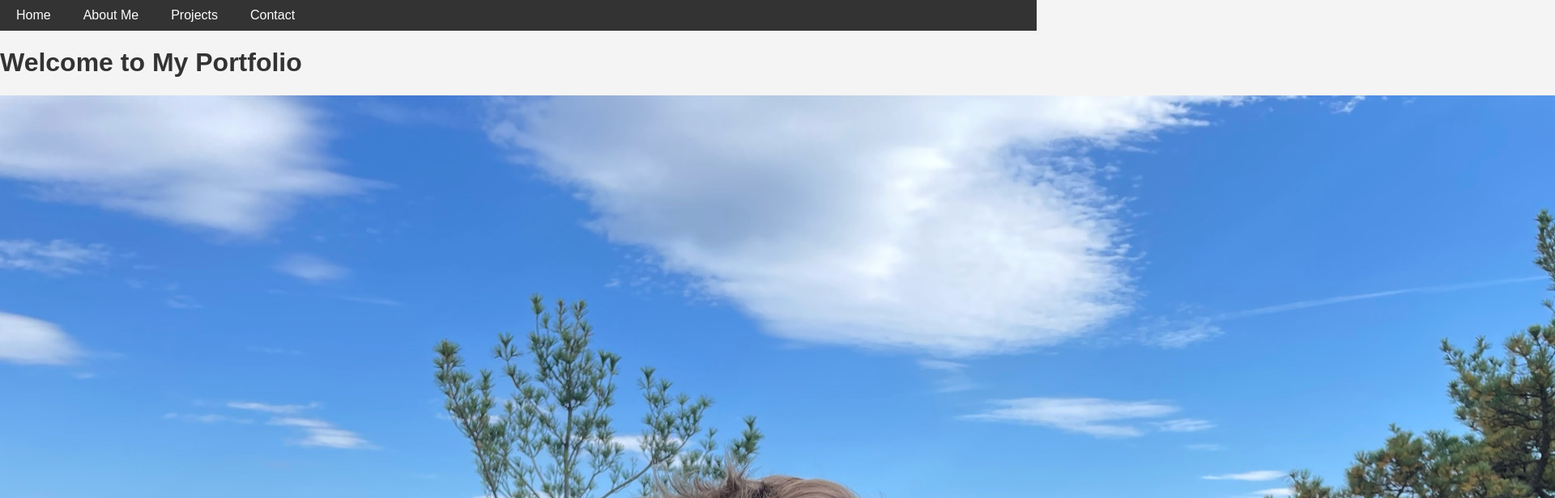
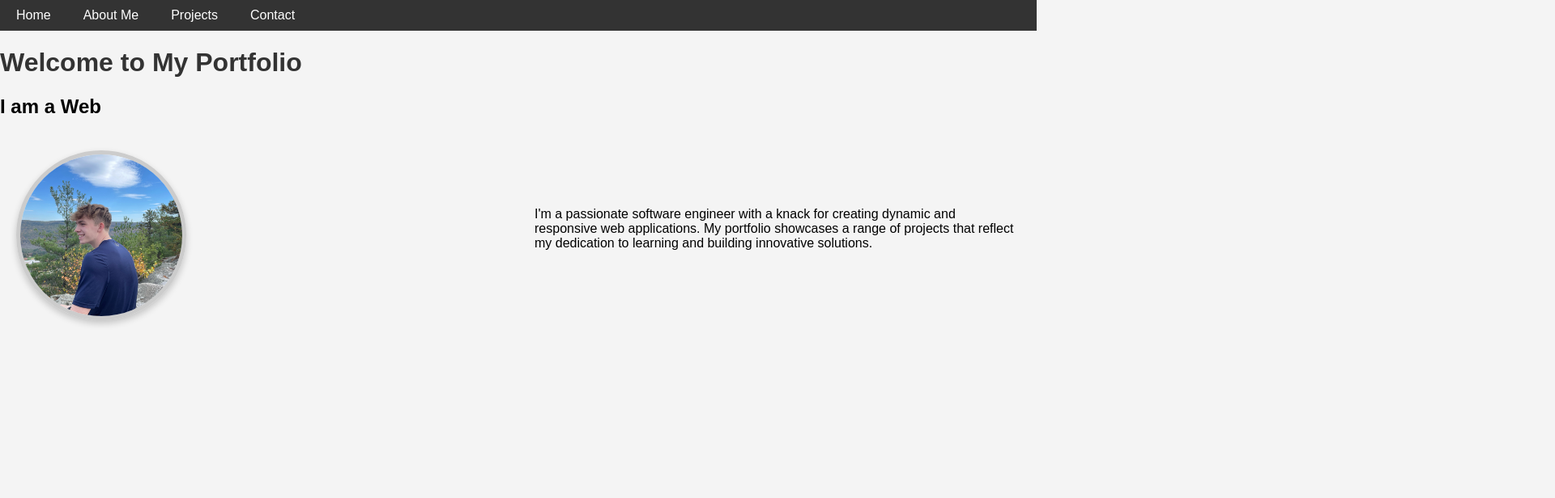
Before and after one commit to simonjupp123/PersonalWebsite, a React (Create React App) app in the folder my_website/: page / in a window 1280 px wide. Shown: the top 616 px of the page at 81% size, 1920 px wide, since content can reach past the window. Built offline with nearby package versions, Linux system fonts and the light colour scheme.

Commit message:
premerge

```diff
--- a/my_website/package.json
+++ b/my_website/package.json
@@ -10,6 +10,8 @@
     "react-dom": "^18.3.1",
     "react-router-dom": "^6.26.1",
     "react-scripts": "^3.0.1",
+    "react-typed": "^2.0.12",
+    "react-typical": "^0.1.3",
     "web-vitals": "^2.1.4"
   },
   "scripts": {
@@ -35,5 +37,9 @@
       "last 1 firefox version",
       "last 1 safari version"
     ]
+  },
+  "devDependencies": {
+    "@babel/plugin-proposal-nullish-coalescing-operator": "^7.18.6",
+    "@babel/plugin-proposal-optional-chaining": "^7.21.0"
   }
 }
--- a/my_website/src/pages/Home.js
+++ b/my_website/src/pages/Home.js
@@ -1,11 +1,26 @@
 // src/pages/Home.js
 import React from 'react';
+import Typical from 'react-typical';
 import myImage from '..//images/IMG_0082.JPG';
 
 function Home() {
   return (
     <div>
       <h1>Welcome to My Portfolio</h1>
+      <h2>
+                I am a{' '}
+                <Typical
+                    steps={[
+                        'Software Engineer.', 1000,
+                        'Web Developer.', 1000,
+                        'Tech Enthusiast.', 1000,
+                        'Problem Solver.', 1000,
+                        'Lifelong Learner.', 1000
+                    ]}
+                    loop={Infinity}
+                    wrapper="span"
+                />
+            </h2>
       <section className="home-content">
         <img
           src={myImage} // Replace with your own image URL or use local image
--- a/my_website/src/styles/styles.css
+++ b/my_website/src/styles/styles.css
@@ -72,3 +72,23 @@ form {
   button:hover {
     background-color: #555;
   }
+  .home-content {
+    display: flex;
+    align-items: center;
+    justify-content: space-between;
+    padding: 20px;
+}
+
+.home-image {
+    width: 200px; /* Adjust the size as needed */
+    height: 200px; /* Ensure this matches the width for a perfect circle */
+    border-radius: 50%; /* Makes the image circular */
+    object-fit: cover; /* Ensures the image covers the area without distortion */
+    border: 5px solid #ccc; /* Optional: Add a border to the image */
+    box-shadow: 0 4px 8px rgba(0, 0, 0, 0.2); /* Optional: Add a subtle shadow */
+}
+
+.home-description {
+    max-width: 600px; /* Adjust as needed */
+    padding-left: 20px;
+}
```
Also changed, not shown: 1 other file (tests, documents, lock files or other folders).
